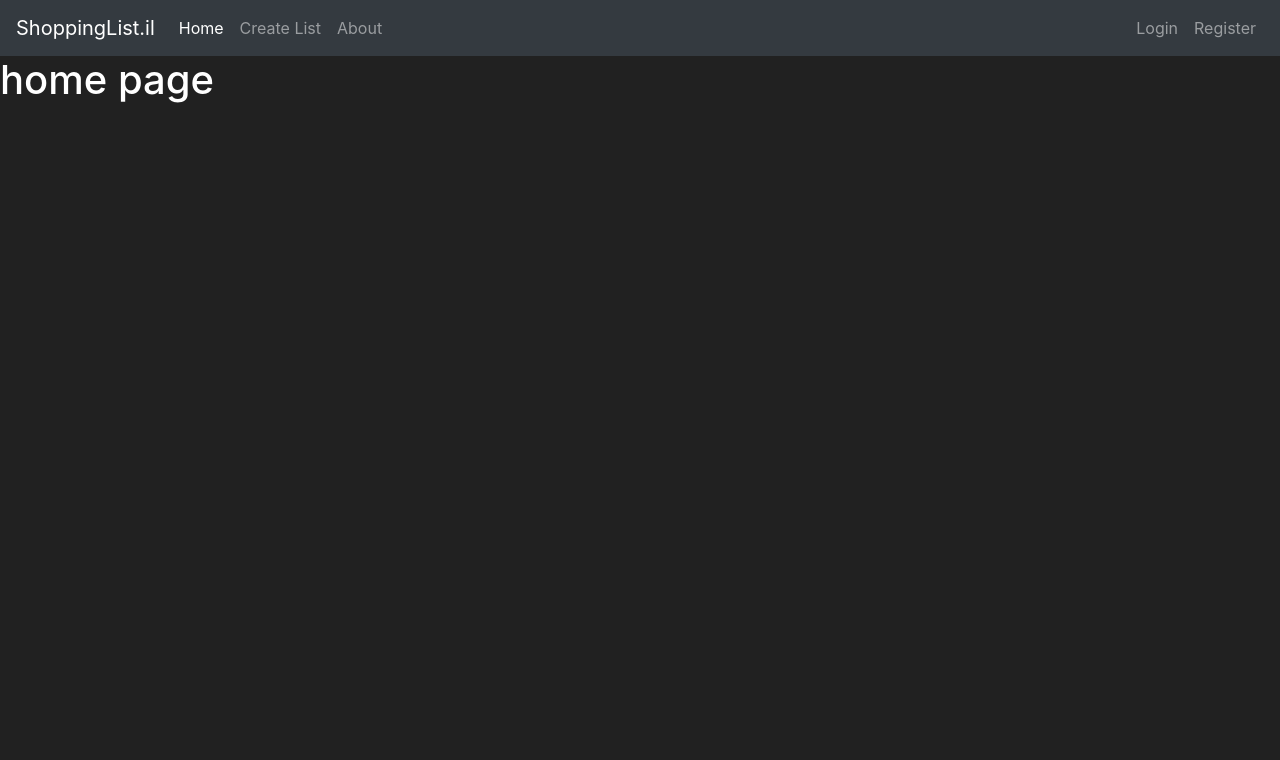
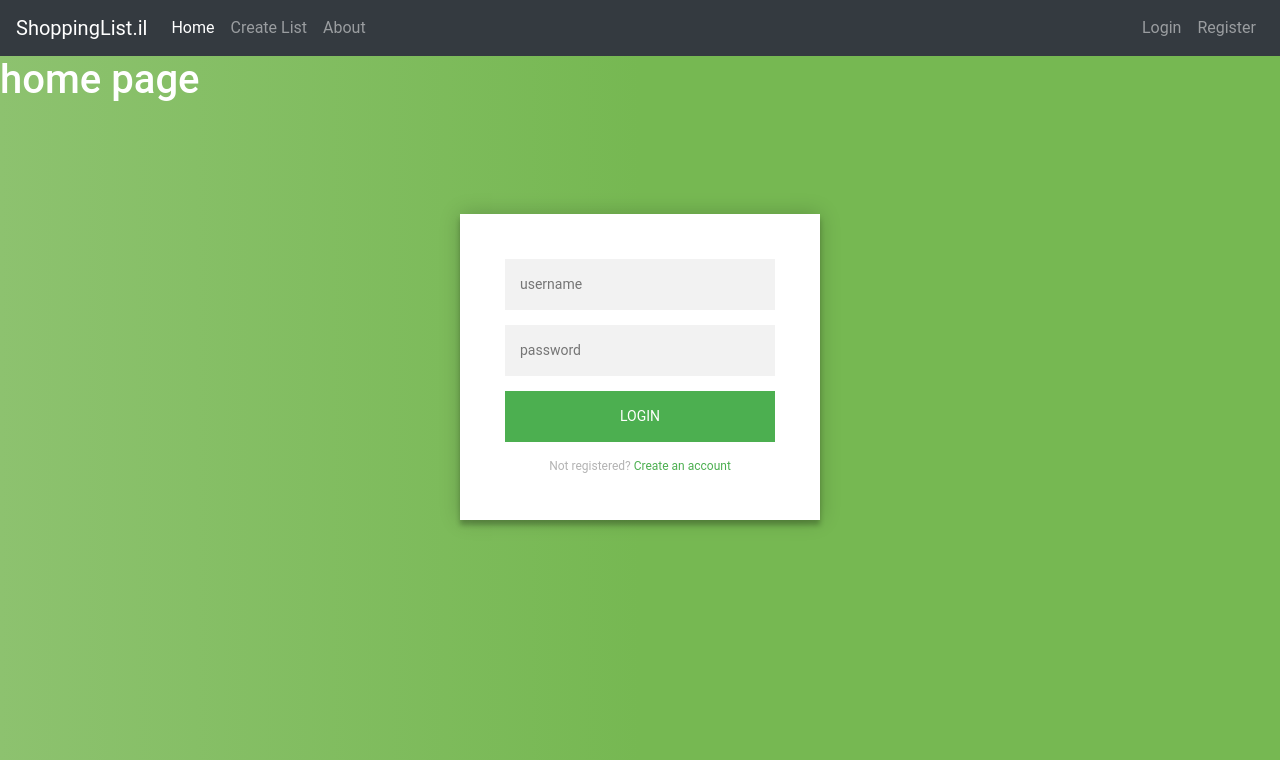
Before and after one commit to lironderi/lironDanielProject, a Flask app: page / in a window 1280 px wide. Shown: the top 760 px of the page. Run offline with Flask 3, Linux system fonts and the light colour scheme.

Commit message:
adding changes 29.8.23 13:30

```diff
--- a/main.py
+++ b/main.py
@@ -1,21 +1,16 @@
 from flask import Flask, render_template
-#from flaskext.mysql import MySQL
-#from flask_sqlalchemy import SQLAlchemy
+from pymongo import MongoClient
+from bson import json_util
+from bson import ObjectId
 app = Flask(__name__)
-#app.config['MYSQL_DATABASE_USER'] = 'root'
-#app.config['MYSQL_DATABASE_PASSWORD'] = 'root'
-#app.config['MYSQL_DATABASE_DB'] = 'EmpData'
-#app.config['MYSQL_DATABASE_HOST'] = 'localhost'
-#app.config['MYSQL_DATABASE_URI'] = 'mysql://list.db'
-#db = MySQL(app)
-#db.init_app(app)
+try:
+    client = MongoClient('mongodb://localhost:27017/')
 
-#class Item(db.Model):
-   # id = db.Column(db.Integer(), primary_key=True)
-   # item = db.Column(db.Integer(), nullable=False)
-   # type = db.Column(db.String(length=30), nullable=False, unique=True)
-   # quantity = db.Column(db.Integer(), nullable=False)
-
+    db = client['Website_db']
+    print("mongo connect")
+except Exception:
+    print("enable to connect mongodb")
+db.users.insert_one({"name": "John", "email": "john@example.com"})
 @app.route('/')
 @app.route('/home')
 def home_page():
@@ -29,5 +24,10 @@ def list_page():
         {'id': 3, 'type': 'Keyboard', 'mark': '4354545', 'price': 300}
     ]
     return render_template('list.html', items=items)
+
+@app.route('/create-accont')
+def create_account():
+    return render_template('create-account.html')
+
 if __name__ == '__main___':
-    app.run()
+  app.run(debug=True, host="0.0.0.0")
--- a/templates/index.html
+++ b/templates/index.html
@@ -49,8 +49,123 @@
   </body>
   <style>
     body{
-    background-color: #212121;
+    background-color: #000000;
     color: white;
     }
+    @import url(https://fonts.googleapis.com/css?family=Roboto:300);
+
+.login-page {
+  width: 360px;
+  padding: 8% 0 0;
+  margin: auto;
+}
+.form {
+  position: relative;
+  z-index: 1;
+  background: #FFFFFF;
+  max-width: 360px;
+  margin: 0 auto 100px;
+  padding: 45px;
+  text-align: center;
+  box-shadow: 0 0 20px 0 rgba(0, 0, 0, 0.2), 0 5px 5px 0 rgba(0, 0, 0, 0.24);
+}
+.form input {
+  font-family: "Roboto", sans-serif;
+  outline: 0;
+  background: #f2f2f2;
+  width: 100%;
+  border: 0;
+  margin: 0 0 15px;
+  padding: 15px;
+  box-sizing: border-box;
+  font-size: 14px;
+}
+.form button {
+  font-family: "Roboto", sans-serif;
+  text-transform: uppercase;
+  outline: 0;
+  background: #4CAF50;
+  width: 100%;
+  border: 0;
+  padding: 15px;
+  color: #FFFFFF;
+  font-size: 14px;
+  -webkit-transition: all 0.3 ease;
+  transition: all 0.3 ease;
+  cursor: pointer;
+}
+.form button:hover,.form button:active,.form button:focus {
+  background: #43A047;
+}
+.form .message {
+  margin: 15px 0 0;
+  color: #b3b3b3;
+  font-size: 12px;
+}
+.form .message a {
+  color: #4CAF50;
+  text-decoration: none;
+}
+.form .register-form {
+  display: none;
+}
+.container {
+  position: relative;
+  z-index: 1;
+  max-width: 300px;
+  margin: 0 auto;
+}
+.container:before, .container:after {
+  content: "";
+  display: block;
+  clear: both;
+}
+.container .info {
+  margin: 50px auto;
+  text-align: center;
+}
+.container .info h1 {
+  margin: 0 0 15px;
+  padding: 0;
+  font-size: 36px;
+  font-weight: 300;
+  color: #1a1a1a;
+}
+.container .info span {
+  color: #4d4d4d;
+  font-size: 12px;
+}
+.container .info span a {
+  color: #000000;
+  text-decoration: none;
+}
+.container .info span .fa {
+  color: #EF3B3A;
+}
+body {
+  background: #00000000; /* fallback for old browsers */
+  background: rgba(0, 0, 0, 0);
+  background: linear-gradient(90deg, rgba(141,194,111,1) 0%, rgba(118,184,82,1) 50%);
+  font-family: "Roboto", sans-serif;
+  -webkit-font-smoothing: antialiased;
+  -moz-osx-font-smoothing: grayscale;
+}
   </style>
+  <div class="login-page">
+    <div class="form">
+      <form class="register-form">
+        <input type="text" placeholder="name"/>
+        <input type="password" placeholder="password"/>
+        <input type="text" placeholder="email address"/>
+        <button>create</button>
+        <p class="message">Already registered? <a href="#">Sign In</a></p>
+      </form>
+      <form class="login-form">
+        <input type="text" placeholder="username"/>
+        <input type="password" placeholder="password"/>
+        <button>login</button>
+        <p class="message">Not registered? <a href="{{ url_for('create_account') }}">Create an account</a></p>
+      </form>
+    </div>
+  </div>
 </html>
--- /dev/null
+++ b/templates/login-page.js
@@ -0,0 +1,3 @@
+$('.message a').click(function(){
+    $('form').animate({height: "toggle", opacity: "toggle"}, "slow");
+ });
```
Also changed, not shown: templates/create-account.html (added, +205 -0 lines), templates/login-page.css (added).
